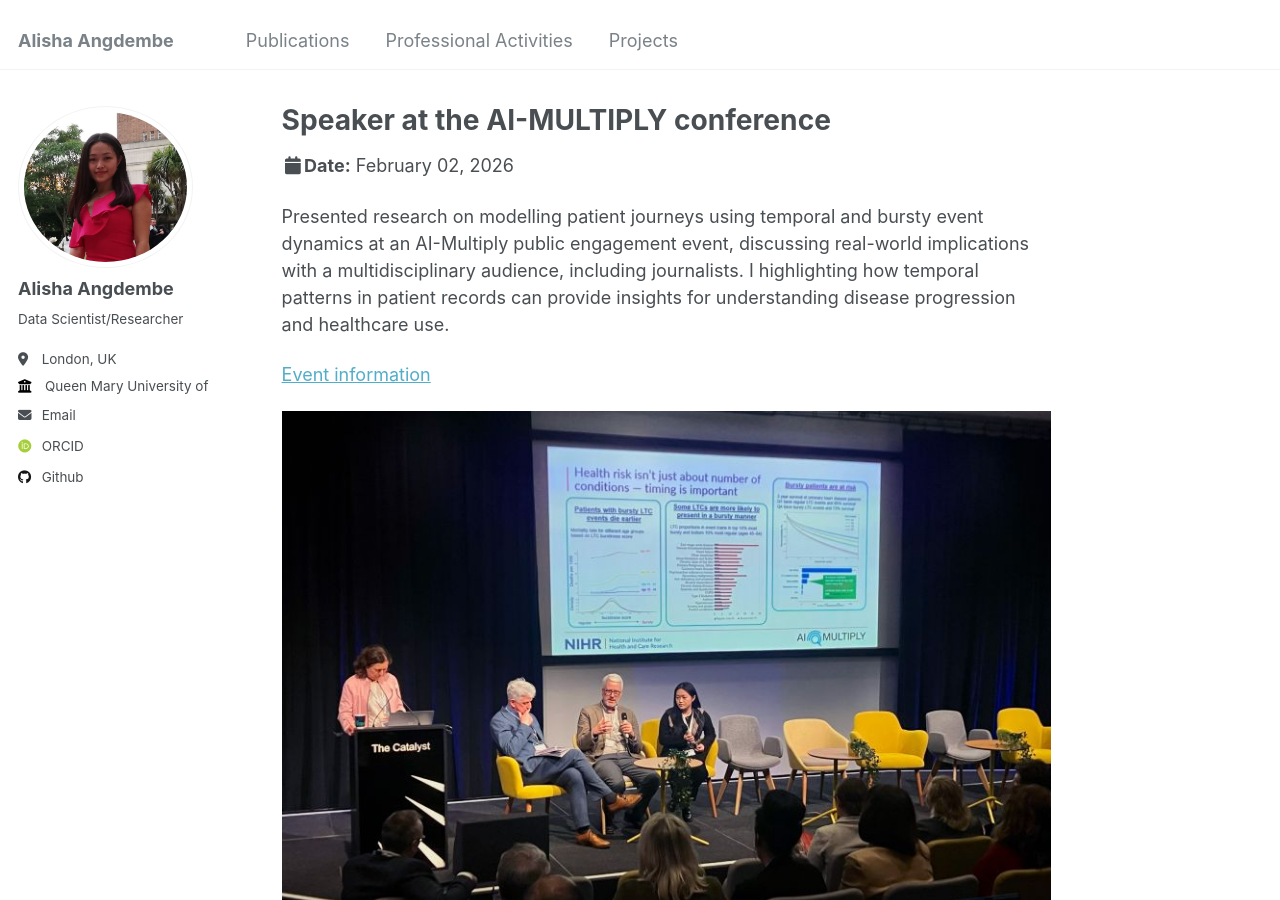
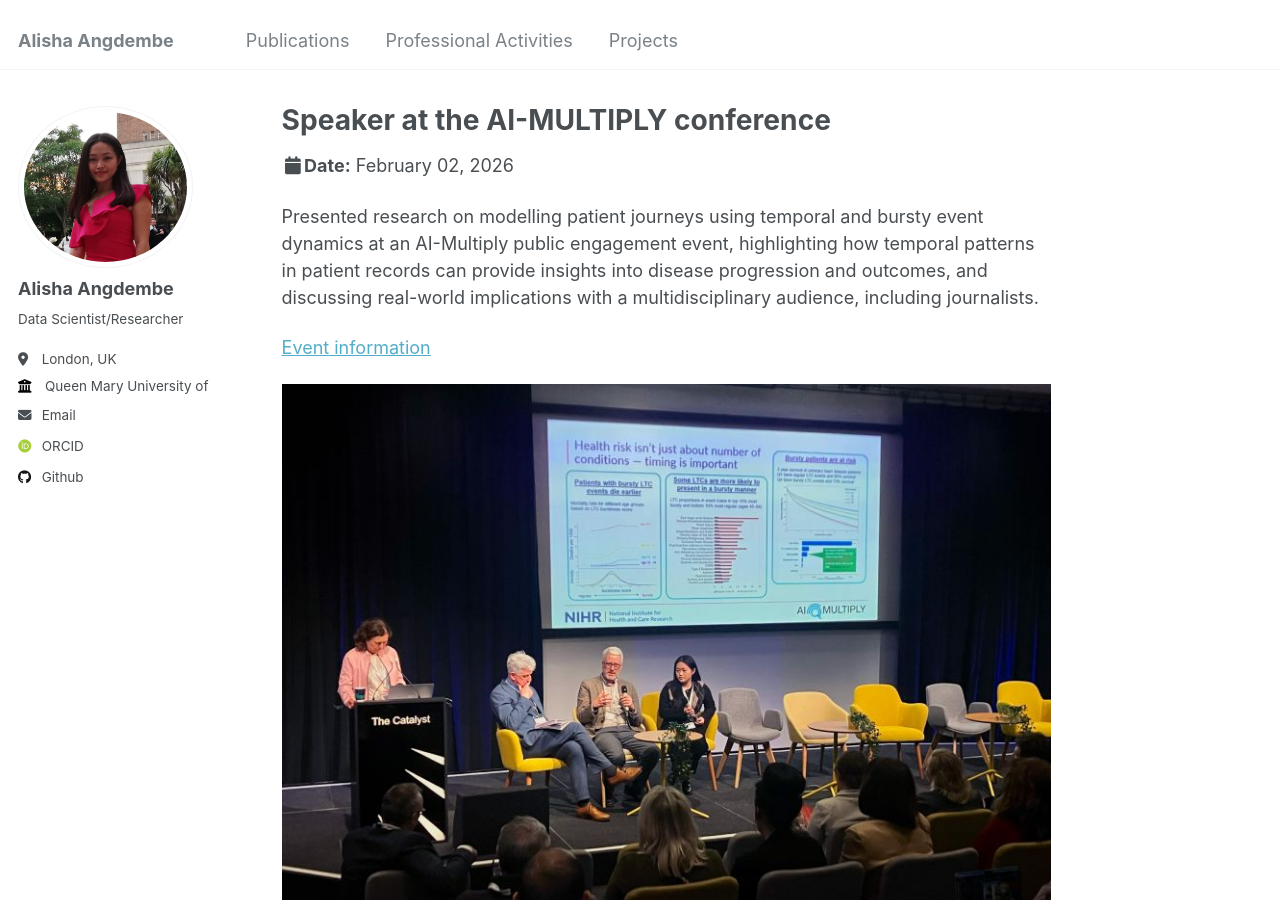
Before and after one commit to AlishaAng/AlishaAng.github.io, a Jekyll site: the page built from _talks/2026-02-02_showcase.md, in a window 1280 px wide and 900 px high. Built offline with Jekyll 4.4.1, drawn with Linux system fonts in a browser that asks for light colours; some web fonts are replaced.

Commit message:
Update 2026-02-02_showcase.md

```diff
--- a/_talks/2026-02-02_showcase.md
+++ b/_talks/2026-02-02_showcase.md
@@ -8,8 +8,7 @@ date: 2026-02-02
 location: "Newcastle, UK"
 ---
 
-Presented research on modelling patient journeys using temporal and bursty event dynamics at an AI-Multiply public engagement event, discussing real-world implications with a multidisciplinary audience, including journalists. I highlighting how temporal patterns in patient records can provide insights for understanding disease progression and healthcare use.
-
+Presented research on modelling patient journeys using temporal and bursty event dynamics at an AI-Multiply public engagement event, highlighting how temporal patterns in patient records can provide insights into disease progression and outcomes, and discussing real-world implications with a multidisciplinary audience, including journalists.
 
 
 [Event information](https://ai-multiply.co.uk/uncategorized/patient-journeys-in-health-bringing-ai-along-for-the-ride/)
```
